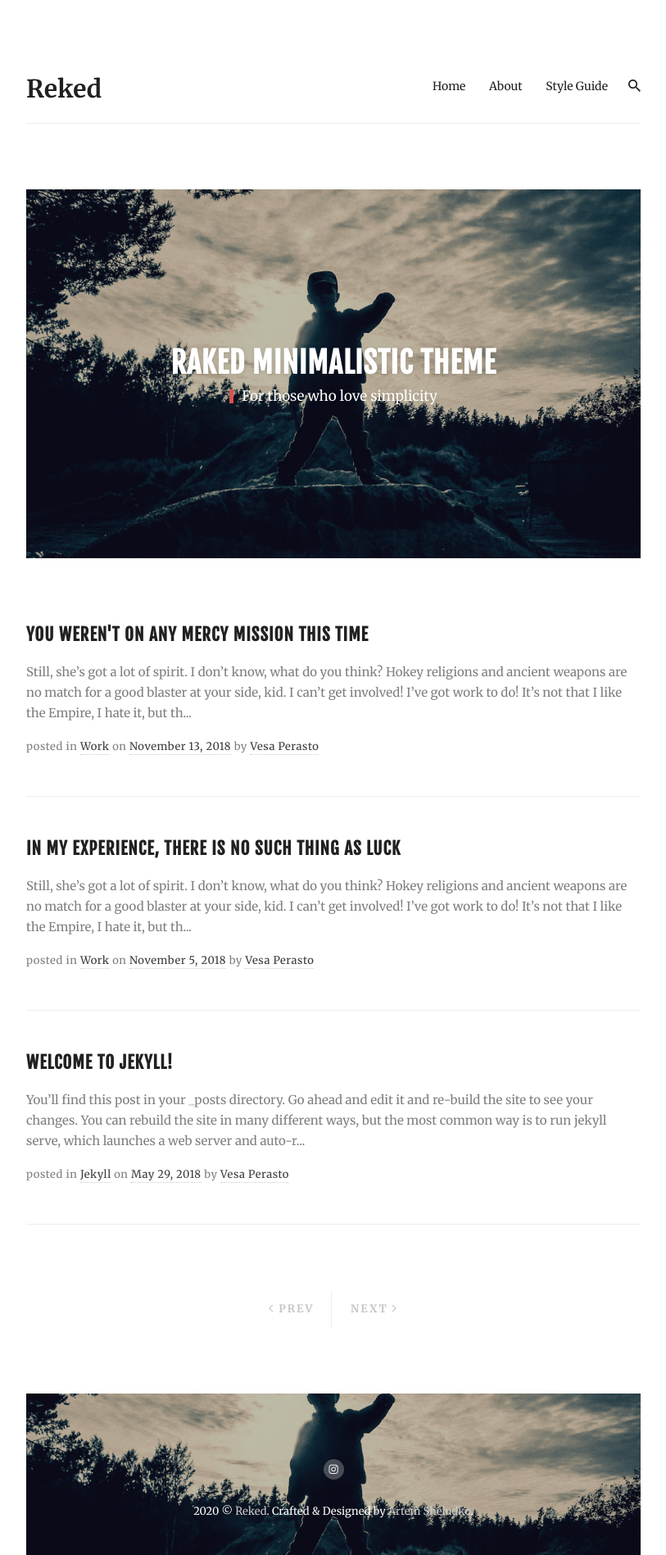
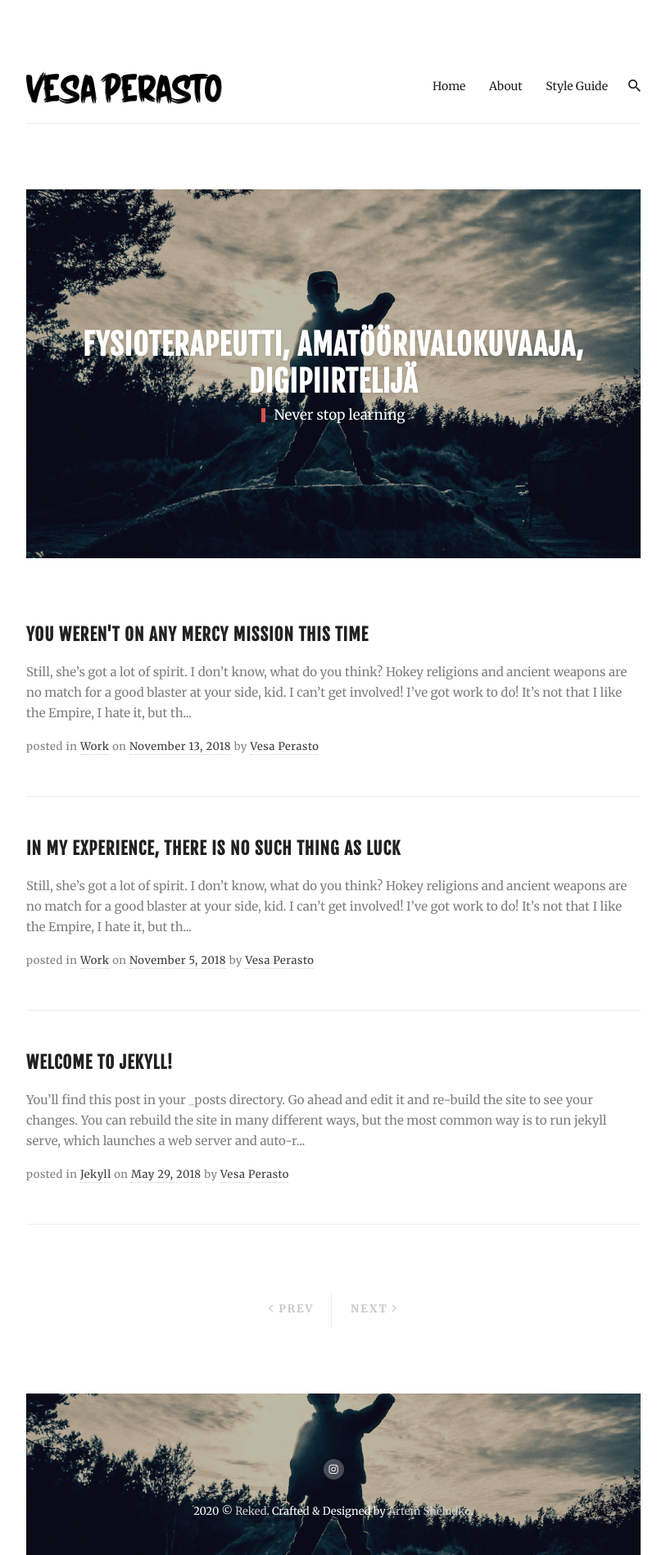
Before and after one commit to vperasto/vperasto.github.io, a Jekyll site: the page built from index.html, in a window 1280 px wide. Shown: the whole page at 82% size, without its empty margins (233-1046 px from the left). Built offline with Jekyll 4.4.1, drawn with Linux system fonts in a browser that asks for light colours; nearby versions of some CDN libraries; the list of posts is cut into pages by our own code.

Commit message:
logo yms

```diff
--- a/_config.yml
+++ b/_config.yml
@@ -1,6 +1,6 @@
 title: Reked
-logo: "images/logo.svg" # You can add own logo image.
-description: Minimalistic Theme for Jekyll
+logo: "images/logo.png" # You can add own logo image.
+description: Vesa Perasto | Fysioterapeutti, amatöörivalokuvaaja, digipiirtelijä
 baseurl: "" # The subpath of your site, e.g. /blog
 url: "" # The base hostname & protocol for your site, e.g. http://example.com
 
@@ -15,15 +15,15 @@ email: vesa.perasto@gmail.com # Add your Email address
 
 # Hero Section
 hero: true # To enable the section hero, use the value true. To turn off use the value false.
-hero-title: Raked Minimalistic Theme # Add your hero title
-hero-subtitle: For those who love simplicity # Add your hero subtitle
+hero-title: Fysioterapeutti, amatöörivalokuvaaja, digipiirtelijä # Add your hero title
+hero-subtitle: Never stop learning # Add your hero subtitle
 hero-image: images/14.jpg # Add background image in section hero
 
 # Footer
 footer-image: images/14.jpg # Add background image in footer
 
 # Comment Section (Disqus)
-disqus-identifier: mr-brown # Add your shortname for Disqus Comment. For example mr-brown
+disqus-identifier: vperasto # Add your shortname for Disqus Comment. For example mr-brown
 
 # Google Analytics
 google-analytics: "" # Add your identifier. For example UA-99631805-1.
```
Also changed, not shown: images/logo.png (added).
